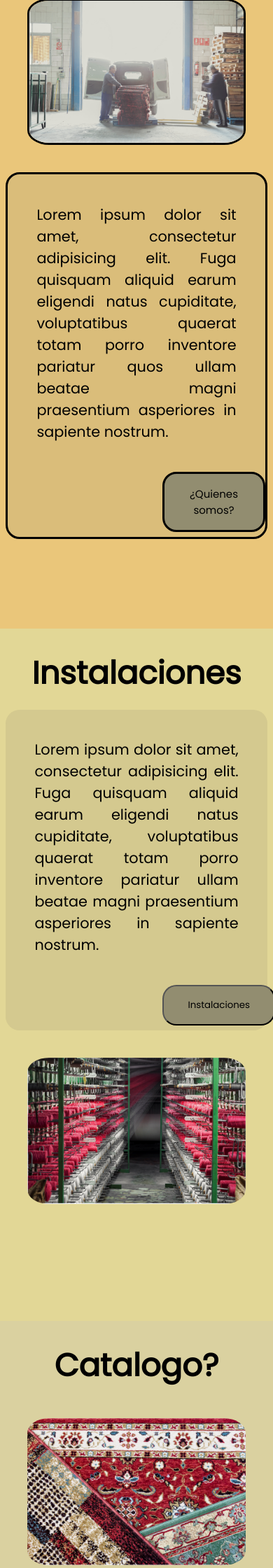
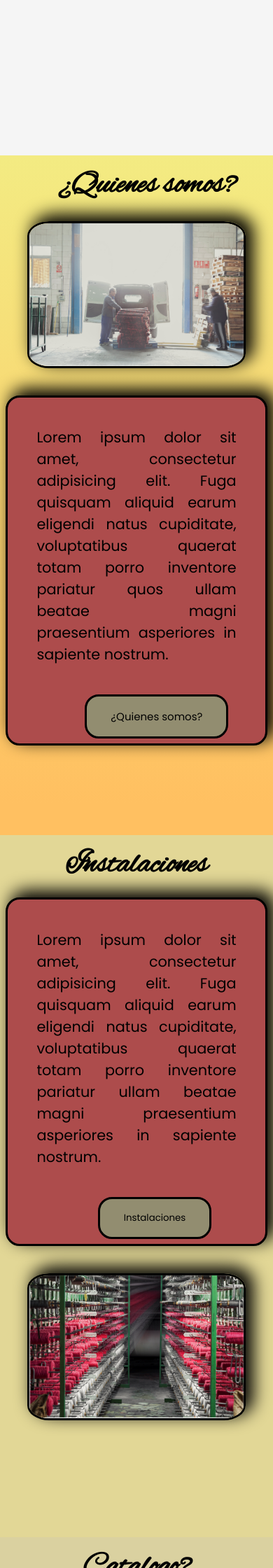
Before and after one commit to leancastamoli/Galmacarpet, a PHP site: page / in a window 390 px wide; the page is wider, and only the part inside the window is pictured. Shown: the part 720-2960 px from the top of that part at 70% size. Run offline with PHP 8.4, Linux system fonts and the light colour scheme; some libraries are stand-ins or nearby versions.

Commit message:
Cambiar estilos css pagina principal

```diff
--- a/cabezera.php
+++ b/cabezera.php
@@ -15,8 +15,8 @@
 <head>
     <meta charset="UTF-8">
     <meta name="viewport" content="width=device-width, initial-scale=1.0">
-    <link rel="stylesheet" href="assets/css/style.css">
-    <link rel="stylesheet" href="assets/css/animated.css">
+    <link rel="stylesheet" href="css/style.css">
+    <link rel="stylesheet" href="css/animated.css">
     <script src="./assets/script/jquery-3.4.1.min.js"></script>
     <link href="https://fonts.googleapis.com/css?family=Poppins&display=swap" rel="stylesheet">
     <script src="https://cdn.jsdelivr.net/npm/sweetalert2@9"></script>
--- a/assets/css/style.css
+++ b/css/style.css
@@ -215,7 +213,7 @@ body {
     background-color: whitesmoke;
 }
 .main{
-    background-image: url("../img/fondo.png");
+    background: -webkit-linear-gradient(top, rgba(243,235,130,1) 0%, rgba(255,192,97,1) 23%, rgba(255,192,97,1) 100%);
 }
 /* ¿Quienes somos? */
 
@@ -223,15 +221,15 @@ body {
     font-family: Poppins;
     display: flex;
     flex-wrap: wrap;
-
     padding-bottom: 8em;
 }
 
 .Tsomos {
-    width: 100%;
-    padding: 1em;
+    font-family: 'Alex Brush', cursive;
+    width: 100%;
+    padding: 0.5em;
     margin-left: 10%;
-    font-size: 30px;
+    font-size: 50px;
 }
 
 .Isomos {
@@ -242,13 +240,15 @@ body {
     justify-content: space-around;
 }
 .Isomos img {
+    -webkit-box-shadow: 9px -8px 24px 2px rgba(0,0,0,1);
+    -moz-box-shadow: 9px -8px 24px 2px rgba(0,0,0,1);
+    box-shadow: 9px -8px 24px 2px rgba(0,0,0,1);
     border-radius: 10%;
     border:solid 3px black;
     width: 95%;
 }
 .Psomos {
     width: 50%;
-
     display: flex;
     align-content: center;
     align-items: center;
@@ -256,7 +256,10 @@ body {
 
 }
 .Psomos div {
-    background-color: #984B4380;
+    -webkit-box-shadow: 9px -8px 24px 2px rgba(0,0,0,1);
+    -moz-box-shadow: 9px -8px 24px 2px rgba(0,0,0,1);
+    box-shadow: 9px -8px 24px 2px rgba(0,0,0,1);
+    background-color: #ad4c4c;
     border-radius: 20px;
     border:solid 3px black;
     width: 95%;
@@ -286,15 +289,15 @@ body {
         font-family: Poppins;
         display: flex;
         align-items: center;
-        background-color: #EAC67A;
         padding-bottom: 8em;
     }
 
     .Tsomos {
         width: 100%;
         font-size: 30px;
-        text-align: center;
-        margin-bottom: -7%;
+        margin-left: 8%;
+        text-align: center;
+        margin-bottom: -8%;
     }
 
     .Isomos {
@@ -306,6 +309,9 @@ body {
         justify-content: space-around;
     }
     .Isomos img {
+        -webkit-box-shadow: 9px -8px 24px 2px rgba(0,0,0,1);
+        -moz-box-shadow: 9px -8px 24px 2px rgba(0,0,0,1);
+        box-shadow: 9px -8px 24px 2px rgba(0,0,0,1);
         border-radius: 10%;
         border:solid 3px black;
         width: 100%;
@@ -320,14 +326,17 @@ body {
 
     }
     .Psomos div {
-        background-color: #A8A17740;
+        -webkit-box-shadow: 9px -8px 24px 2px rgba(0,0,0,1);
+        -moz-box-shadow: 9px -8px 24px 2px rgba(0,0,0,1);
+        box-shadow: 9px -8px 24px 2px rgba(0,0,0,1);
+        background-color: #ad4c4c;
         border-radius: 20px;
         border:solid 3px black;
         width: 100%;
         height: 40%;
     }
     .Psomos div button {
-        margin-left: 60%;
+        margin-left: 30%;
         margin-bottom: 2%;
     }
 
@@ -342,10 +351,11 @@ body {
 }
 
 .Tinstal {
-    width: 100%;
-    padding: 1em;
-    font-size: 30px;
-    margin-left: 70%;
+    font-family: 'Alex Brush', cursive;
+    width: 100%;
+    padding: 0.5em;
+    font-size: 50px;
+    margin-left: 65%;
 }
 
 .Iinstal {
@@ -356,7 +366,11 @@ body {
     justify-content: space-around;
 }
 .Iinstal img {
+    -webkit-box-shadow: 9px -8px 24px 2px rgba(0,0,0,1);
+    -moz-box-shadow: 9px -8px 24px 2px rgba(0,0,0,1);
+    box-shadow: 9px -8px 24px 2px rgba(0,0,0,1);
     border-radius: 10%;
+    border:solid 3px black;
     width: 95%;
 }
 .Pinstal {
@@ -367,8 +381,12 @@ body {
     justify-content: space-around;
 }
 .Pinstal div {
-    background-color: #D2CA9B;
+    -webkit-box-shadow: 9px -8px 24px 2px rgba(0,0,0,1);
+    -moz-box-shadow: 9px -8px 24px 2px rgba(0,0,0,1);
+    box-shadow: 9px -8px 24px 2px rgba(0,0,0,1);
+    background-color: #ad4c4c;
     border-radius: 20px;
+    border:solid 3px black;
     margin-top: 4%;
     width: 95%;
     height: 60%;
@@ -385,6 +403,7 @@ body {
     padding: 17px 34px;
     background-color: #928D70;
     border-radius: 20px;
+    border:solid 3px black;
     color: black;
     font-family: Poppins;
 }
@@ -404,7 +423,7 @@ body {
         font-size: 30px;
         text-align: center;
         margin-left: 0;
-        margin-bottom: -7%;
+        margin-bottom: -3%;
     }
 
     .Iinstal {
@@ -416,6 +435,10 @@ body {
         justify-content: space-around;
     }
     .Iinstal img {
+        -webkit-box-shadow: 9px -8px 24px 2px rgba(0,0,0,1);
+        -moz-box-shadow: 9px -8px 24px 2px rgba(0,0,0,1);
+        box-shadow: 9px -8px 24px 2px rgba(0,0,0,1);
+        border:solid 3px black;
         border-radius: 10%;
         width: 100%;
     }
@@ -429,13 +452,17 @@ body {
 
     }
     .Pinstal div {
-        background-color: #A8A17740;
+        -webkit-box-shadow: 9px -8px 24px 2px rgba(0,0,0,1);
+        -moz-box-shadow: 9px -8px 24px 2px rgba(0,0,0,1);
+        box-shadow: 9px -8px 24px 2px rgba(0,0,0,1);
+        background-color: #ad4c4c;
+        border:solid 3px black;
         border-radius: 20px;
         width: 100%;
         height: 40%;
     }
     .Pinstal div button {
-        margin-left: 60%;
+        margin-left: 35%;
         margin-bottom: 2%;
     }
 
@@ -447,14 +474,15 @@ body {
     font-family: Poppins;
     display: flex;
     flex-wrap: wrap;
-
     padding-bottom: 7.5em;
 }
 
 .Tcatalogo {
-    width: 100%;
-    padding: 1em;
-    font-size: 30px;
+    font-family: 'Alex Brush', cursive;
+    width: 100%;
+    padding: 0.5em;
+    margin-left: 10%;
+    font-size: 50px;
 }
 
 .Icatalogo {
@@ -465,6 +493,10 @@ body {
     justify-content: space-around;
 }
 .Icatalogo img {
+    -webkit-box-shadow: 9px -8px 24px 2px rgba(0,0,0,1);
+    -moz-box-shadow: 9px -8px 24px 2px rgba(0,0,0,1);
+    box-shadow: 9px -8px 24px 2px rgba(0,0,0,1);
+    border:solid 3px black;
     border-radius: 10%;
     width: 95%;
 }
@@ -523,7 +560,11 @@ body {
         justify-content: space-around;
     }
     .Icatalogo img {
+        -webkit-box-shadow: 9px -8px 24px 2px rgba(0,0,0,1);
+        -moz-box-shadow: 9px -8px 24px 2px rgba(0,0,0,1);
+        box-shadow: 9px -8px 24px 2px rgba(0,0,0,1);
         border-radius: 10%;
+        border:solid 3px black;
         width: 100%;
     }
     .Pcatalogo {
```
Also changed, not shown: other parts of css/style.css (+41 -16 lines), css/animated.css (renamed from assets/css/animated.css). Lines whose indentation alone changed are shown as unchanged.
